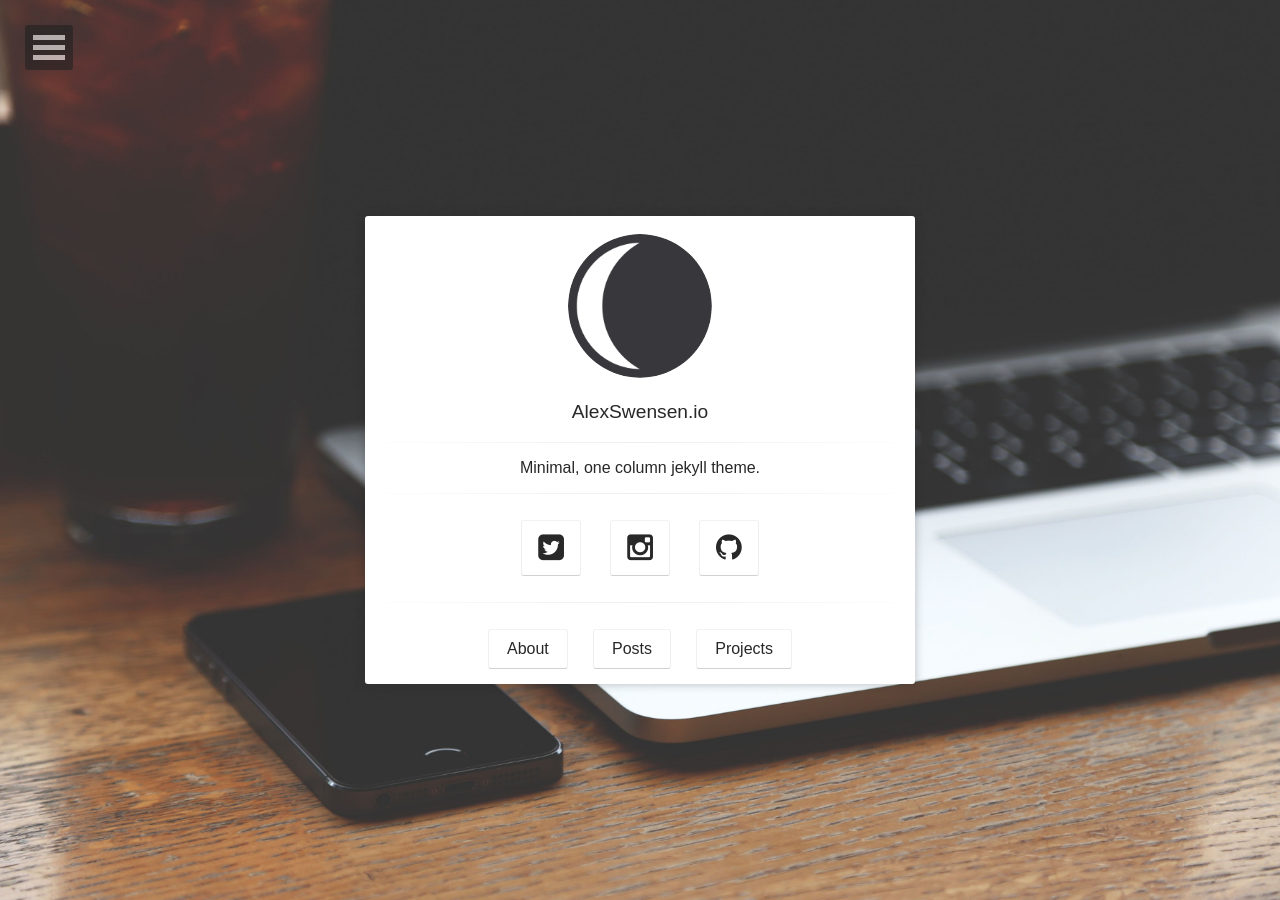
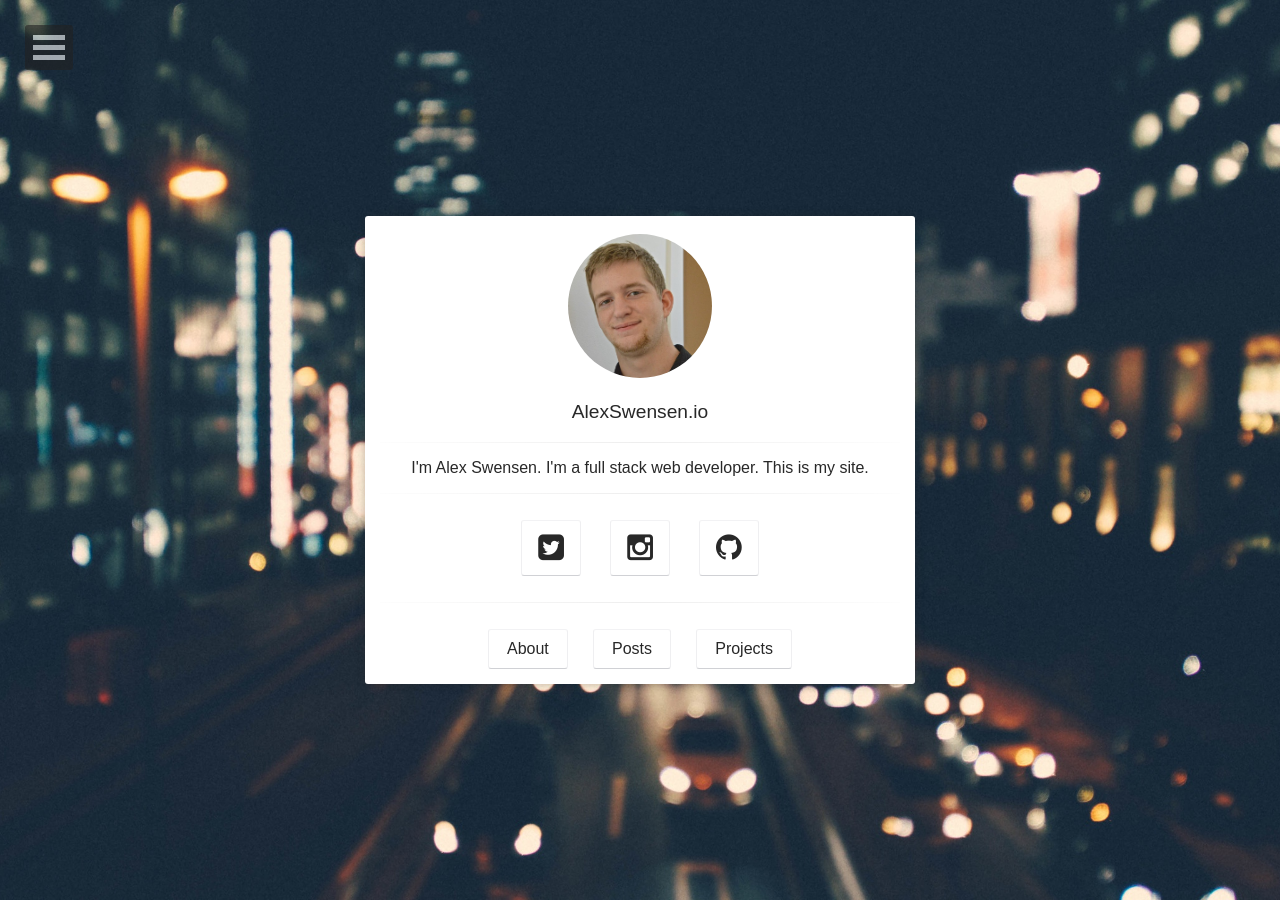
Before and after one commit to AlexSwensen/alexswensen.io-old, a Jekyll site: the page built from index.html, in a window 1280 px wide. Built offline with Jekyll 4.4.1, drawn with Linux system fonts in a browser that asks for light colours; some web fonts are replaced; comment, search, counter and statistics services are not loaded.

Commit message:
Added some new graphics, tweaked some variables.

```diff
--- a/_config.yml
+++ b/_config.yml
@@ -1,11 +1,11 @@
 # Site
 title:              AlexSwensen.io
-bio:                'Minimal, one column jekyll theme.'
-description:        "Moon is a minimal, one column jekyll theme for your blog."
+bio:                "I'm Alex Swensen. I'm a full stack web developer. This is my site."
+description:        "I'm Alex Swensen. I'm a full stack web developer. This is my site."
 reading_time:       true
 words_per_minute:   200
-logo:               'assets/img/logo.png'
-background:         'assets/img/placeholder-big.jpg'
+logo:               'assets/img/me.jpg'
+background:         'assets/img/background.jpg'
 tiled_bg:           false   # Set this true if you want to tile your background image, otherwise it will be covered
 locale:             en_US
 url:                http://alexswensen.io
--- a/_sass/variables.scss
+++ b/_sass/variables.scss
@@ -1,5 +1,5 @@
 //colors
-$bodycolor           : #D24D57;
+$bodycolor           : #1A2B3A;
 $black           	 : #000;
 $white               : #fff;
 $color_gray          : #e8e8e8;
```
Also changed, not shown: assets/img/background.jpg (added), assets/img/me.jpg (added).
